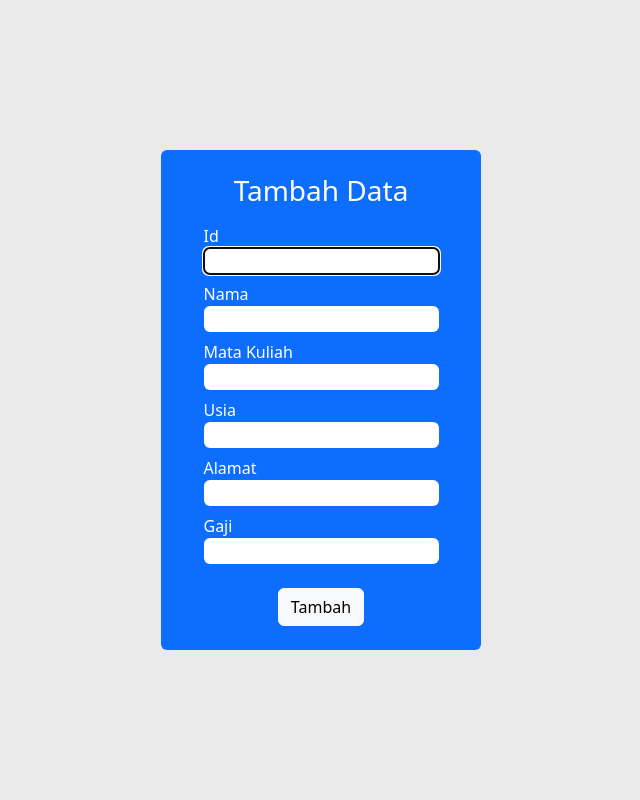
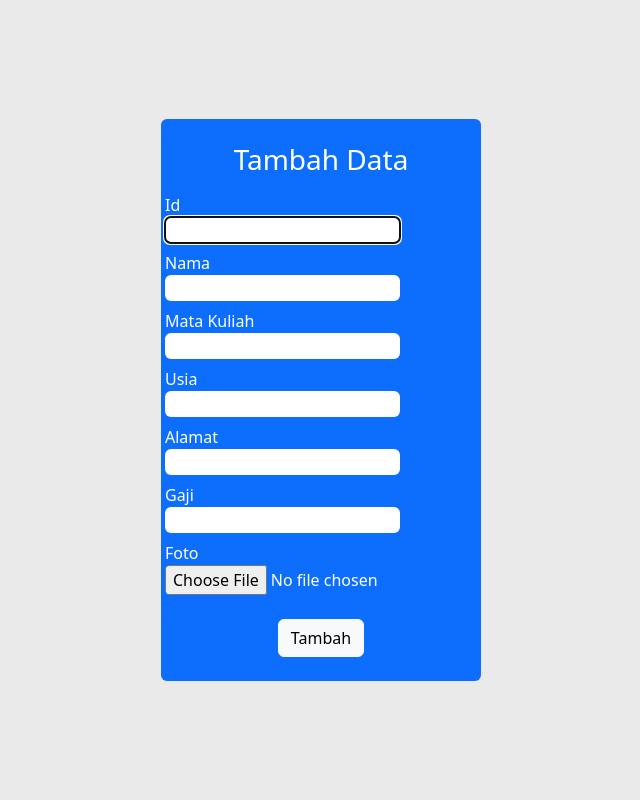
Before and after one commit to frzzz12/CRUD-Guru-Sekolah-Dasar, a PHP site: page /tambah.php in a window 1280 px wide. Shown: the whole page, without its empty margins (319-959 px from the left). Run offline with PHP 8.4, Linux system fonts and the light colour scheme; some libraries are stand-ins or nearby versions.

Commit message:
menambahkan kolom foto agar data mempunyai foto

```diff
--- a/function.php
+++ b/function.php
@@ -11,15 +11,50 @@ function tambah($data) {
     $alamat = htmlspecialchars($_POST["alamat"]);
     $gaji = htmlspecialchars($_POST["gaji"]);
 
+    $foto = upload();
+
+    if(!$foto) {
+        return false;
+    };
+
     $query = "INSERT INTO guru
                 VALUES
-                ('$id', '$nama', '$matkul', '$usia', '$alamat', '$gaji');
+                ('$id', '$nama', '$matkul', '$usia', '$alamat', '$gaji', '$foto');
     ";
 
     mysqli_query($hub, $query);
 
     return mysqli_affected_rows($hub);
 }
+
+
+
+function upload() {
+    $namaFile = $_FILES['foto']['name'];
+    $tmp = $_FILES['foto']['tmp_name'];
+    $size = $_FILES['foto']['size'];
+    $error = $_FILES['foto']['error'];
+
+    if($error === 4) {
+        echo "<script>
+            alert('silahkan pilih gambar dulu');
+            return false;
+        </script>";
+    };
+
+    $ekstensiGambar = ['jpg', 'jpeg', 'png'];
+    $eksgambar = explode('.', $namaFile);
+    $eksgambar = strtolower(end($eksgambar));
+    if(!in_array($eksgambar, $ekstensiGambar)) {
+        echo "<script>
+            alert('yang kamu upload bukan gambar');
+            return false;
+        </script>";
+    };
+
+
+};
+
 
 function query($query) {
         global $hub;
--- a/index.php
+++ b/index.php
@@ -47,6 +47,7 @@
                         <th>Usia</th>
                         <th>Alamat</th>
                         <th>Gaji</th>
+                        <th>Foto</th>
                         <th>Aksi</th>
                     </tr>";
                     foreach($query as $row) {
@@ -57,6 +58,7 @@
                             "<td>".$row["usia"]."</td>".
                             "<td>".$row["alamat"]."</td>".
                             "<td>".$row["gaji"]."</td>".
+                            "<td>".$row["foto"]."</td>".
                             "<td class='text-primary'>"."<a href='edit.php?id=". $row['id'] ."' class='text-decoration-none'>Edit</a>". "<a class='text-decoration-none'> | </a>" ."<a href=delete.php?id=". $row['id'] ." class='hover text-decoration-none'>Delete</a>"."</td>".
                         "</tr>";
                     }
--- a/tambah.php
+++ b/tambah.php
@@ -5,6 +5,7 @@ require 'function.php';
 $hub = mysqli_connect("localhost", "root", "Frozzyt123", "sekolah_dasar");
 
 if(isset($_POST["tambah"])) {
+
 
     if(tambah($_POST > 0 )) {
         echo "<script>
@@ -33,7 +34,7 @@ if(isset($_POST["tambah"])) {
 <body>
     <div class="d-flex  justify-content-center align-items-center min-vh-100" style="background-color: #EAEAEA">
         <div class="p-4 bg-primary text-white rounded fw-medium w-25 d-flex justify-content-center">
-            <form action="" method="POST">
+            <form action="" method="POST" enctype="multipart/form-data">
                 <h3 class="text-center mb-3">Tambah Data</h3>
                 <div>
                     <div class="mt-2">
@@ -84,6 +85,14 @@ if(isset($_POST["tambah"])) {
                             <input type="number" required name="gaji" class="rounded border-0" autocomplete="off">
                         </div>
                     </div>
+                    <div class="mt-2">
+                        <div>
+                            <label for="" >Foto</label>
+                        </div>
+                        <div>
+                            <input type="file" required name="foto" class="rounded border-0" autocomplete="off">
+                        </div>
+                    </div>
                     <div class="d-flex justify-content-center mt-4">
                         <button class="btn btn-light fw-medium" name="tambah" type="submit" >Tambah</button>
                     </div>
```
